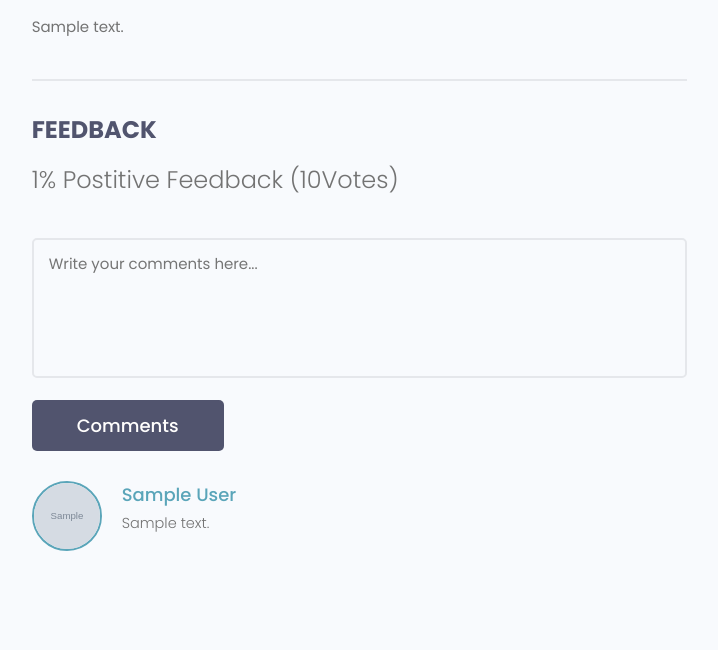
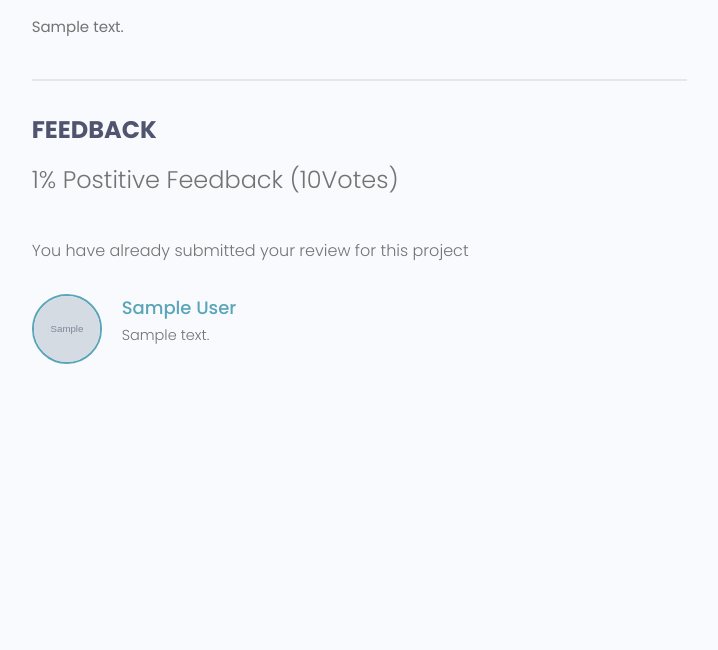
Before and after one commit to ahnge/devsearch, a Django app: page /projects/project/00000000-0000-0000-0000-000000000001 in a window 1280 px wide. Shown: the part 696-1346 px from the top of the page, without its empty margins (465-1183 px from the left). After the commit the page ends 1060 px from the top, so only its background shows below. Run offline with Django 4.2, Linux system fonts and the light colour scheme; a user stored in the database is signed in; tables that the repository leaves empty hold one stand-in row (values such as "Sample post"); grey boxes marked "Sample" are stand-in pictures; some libraries are stand-ins or nearby versions.

Commit message:
👉 conditional rendering review form

```diff
--- a/projects/templates/projects/single-project.html
+++ b/projects/templates/projects/single-project.html
@@ -42,15 +42,27 @@
                         ({{project.vote_total}}Vote{{project.vote_total|pluralize:"s"}})
                     </h5>
 
-                    <form class="form" action="#" method="POST">
-                        <!-- Textarea -->
+                    {% if request.user.profile.id in project.reviewers %}
+                    <p>You have already submitted your review for this project</p>
+                    {% elif request.user.profile == project.owner %}
+                    <p>You cannot review your own work</p>
+                    {% elif request.user.is_authenticated %}
+                    <form class="form" action="{% url 'projects:sg_pj' project.id %}" method="POST">
+                        {% csrf_token %}
+                        {% for field in form  %}
                         <div class="form__field">
-                            <label for="formInput#textarea">Comments: </label>
-                            <textarea class="input input--textarea" name="message" id="formInput#textarea"
-                                placeholder="Write your comments here..."></textarea>
+                            <label for="formInput#textarea">{{field.label}}</label>
+                            {{field}}
+                            {% if field.error %}
+                            {{field.error}}
+                            {% endif %}
                         </div>
-                        <input class="btn btn--sub btn--lg" type="submit" value="Comments" />
+                        {% endfor %}
+                        <input class="btn btn--sub btn--lg" type="submit" value="Add Review" />
                     </form>
+                    {% else %}
+                    <a href="{% url 'users:login' %}?next={{request.path}}">Please login to leave a review</a>
+                    {% endif %}
                     <div class="commentList">
                         {% for review in project.review_set.all  %}
                         {% if review.body %}
```
